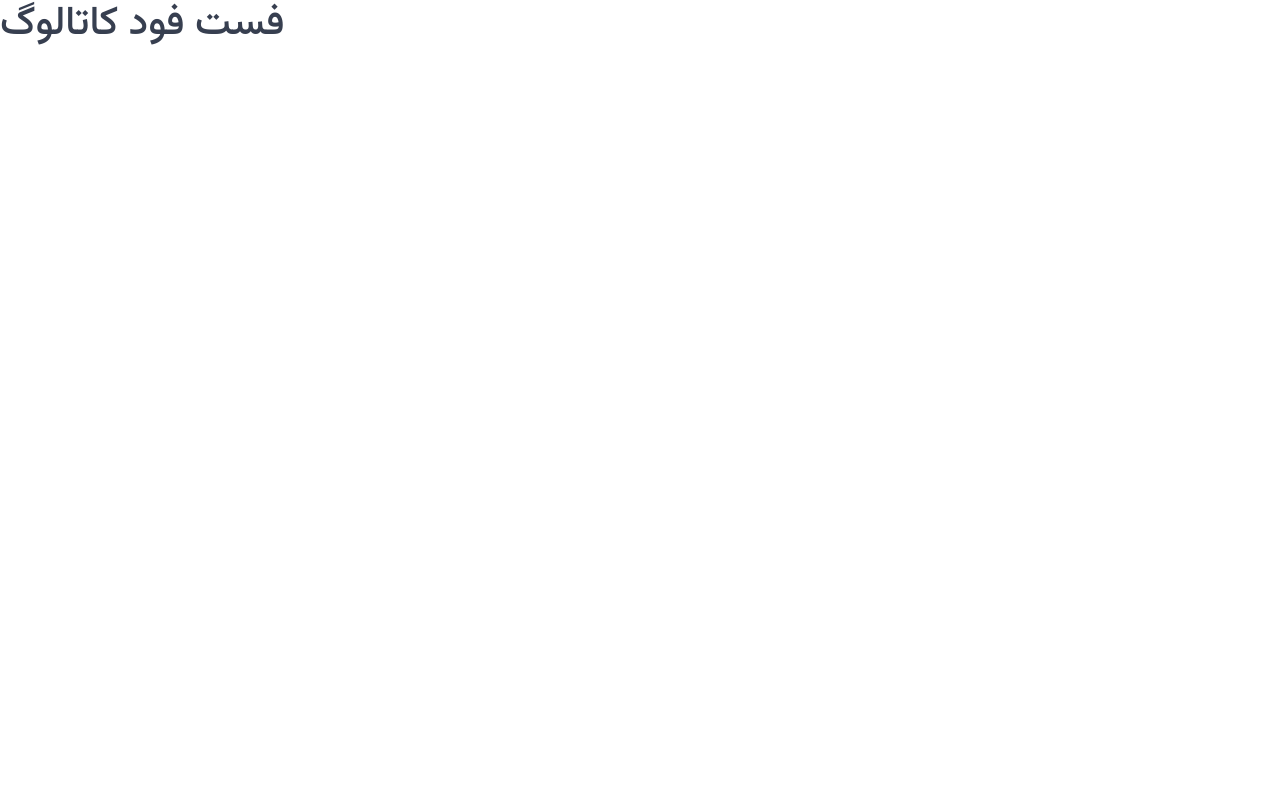
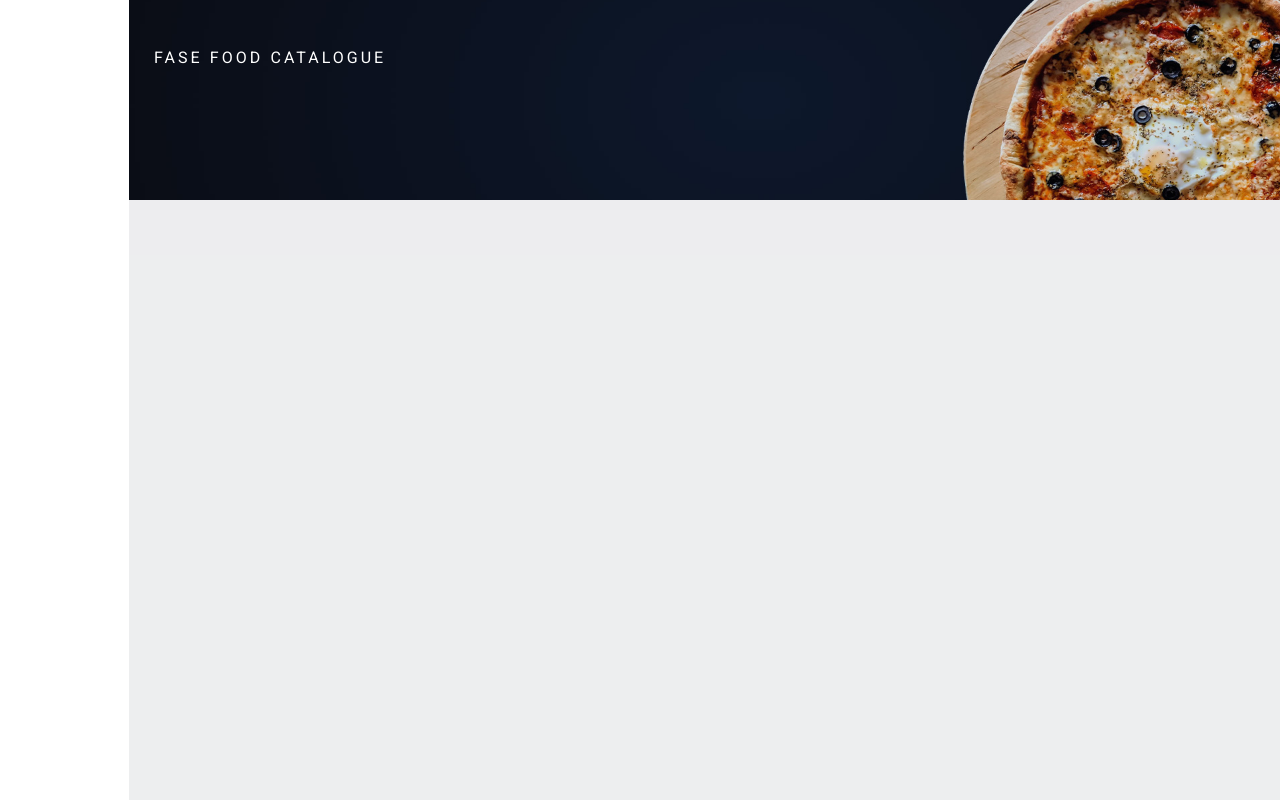
Before and after one commit to parvin-noori/fast-food-catalogue, a React (Create React App) app: page / in a window 1280 px wide. Built offline with nearby package versions, Linux system fonts and the light colour scheme.

Commit message:
header component

```diff
--- a/public/index.html
+++ b/public/index.html
@@ -1,5 +1,5 @@
 <!DOCTYPE html>
-<html lang="en">
+<html lang="fa" dir="rtl">
   <head>
     <meta charset="utf-8" />
     <link rel="icon" href="%PUBLIC_URL%/favicon.ico" />
--- a/src/App.css
+++ b/src/App.css
@@ -0,0 +1,3 @@
+.wrapper{
+    min-height: 100vh;
+}
--- a/src/App.js
+++ b/src/App.js
@@ -1,7 +1,10 @@
 import "./App.css";
+import Header from "./Header/header";
 
 function App() {
-  return <h1>فست فود کاتالوگ</h1>;
+  return <div className="bg-faded-dark wrapper">
+    <Header></Header>
+  </div>;
 }
 
 export default App;
--- /dev/null
+++ b/src/Header/header.css
@@ -0,0 +1,5 @@
+header{
+    height: 200px;
+    background: url(../assets/images/header-background.jpg);
+    letter-spacing: 3px;
+}
--- /dev/null
+++ b/src/Header/header.jsx
@@ -0,0 +1,14 @@
+import React from 'react'
+import "./header.css"
+
+export default function Header() {
+  return (
+    <header className='bg-size-cover bg-position-center py-5'>
+      <div className="container">
+        <div className="text-start text-light text-uppercase">
+          fase food catalogue
+        </div>
+      </div>
+    </header>
+  )
+}
```
Also changed, not shown: src/assets/images/404.png (added), src/assets/images/header-background.jpg (added).
